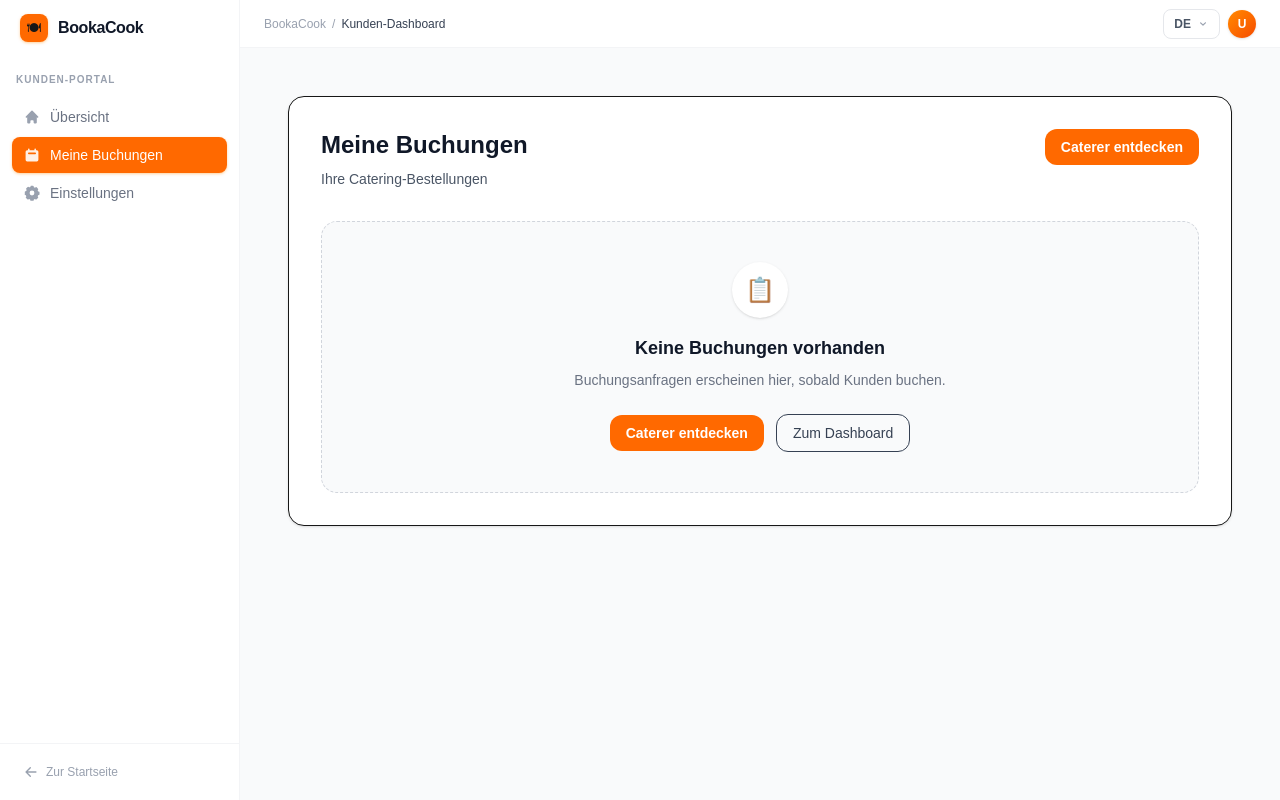
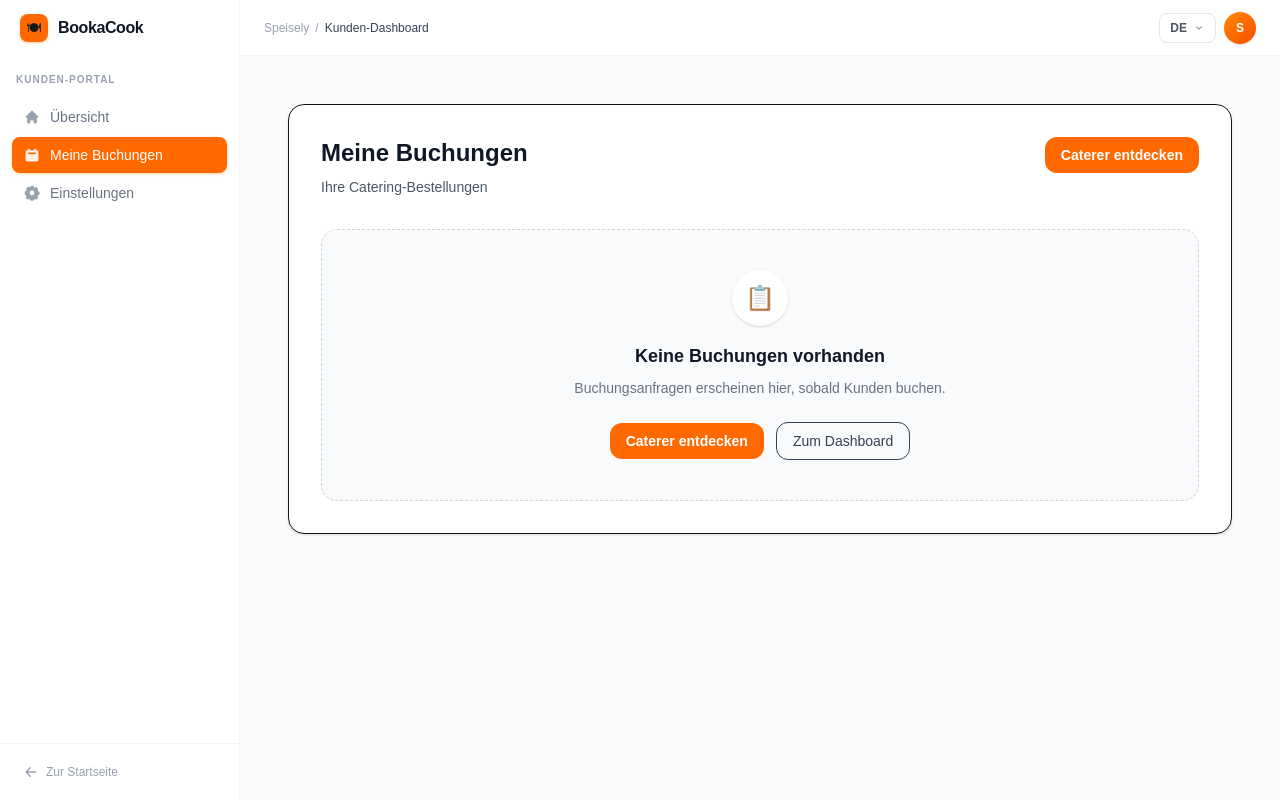
Before and after one commit to Faizan021/bookacook-pro, a Next.js app: page /customer/bookings in a window 1280 px wide. Built offline with nearby package versions, Linux system fonts and the light colour scheme.

Commit message:
Update shell.tsx

```diff
--- a/components/dashboard/shell.tsx
+++ b/components/dashboard/shell.tsx
@@ -30,20 +30,24 @@ export function DashboardShell({
 
   return (
     <div
-      className={`flex h-screen overflow-hidden bg-gray-50 ${isRTL ? "flex-row-reverse" : ""}`}
+      className={`flex h-screen overflow-hidden bg-gray-50 ${
+        isRTL ? "flex-row-reverse" : ""
+      }`}
       dir={isRTL ? "rtl" : "ltr"}
     >
       <Sidebar role={role} basePath={basePath} isDemo={isDemo} />
 
       <div className="flex flex-1 flex-col overflow-hidden">
-        <header className="flex h-12 flex-shrink-0 items-center justify-between border-b border-gray-100 bg-white px-6">
+        <header className="flex h-14 flex-shrink-0 items-center justify-between border-b border-gray-100 bg-white px-6">
           <div className="flex items-center gap-1.5 text-xs text-gray-400">
             <Link href="/" className="transition-colors hover:text-gray-600">
-              {t("breadcrumb.app")}
+              Speisely
             </Link>
             <span>/</span>
             <span className="font-medium text-gray-700">{t(breadcrumbKey)}</span>
-            {isDemo && <span className="text-gray-300">— {t("breadcrumb.demo")}</span>}
+            {isDemo && (
+              <span className="text-gray-300">— {t("breadcrumb.demo")}</span>
+            )}
           </div>
 
           <div className="flex items-center gap-2">
@@ -53,8 +57,8 @@ export function DashboardShell({
                 DEMO
               </span>
             ) : (
-              <div className="flex h-7 w-7 items-center justify-center rounded-full bg-gradient-to-br from-orange-400 to-orange-600 text-xs font-bold text-white shadow-sm">
-                U
+              <div className="flex h-8 w-8 items-center justify-center rounded-full bg-gradient-to-br from-orange-400 to-orange-600 text-xs font-bold text-white shadow-sm">
+                S
               </div>
             )}
           </div>
```
